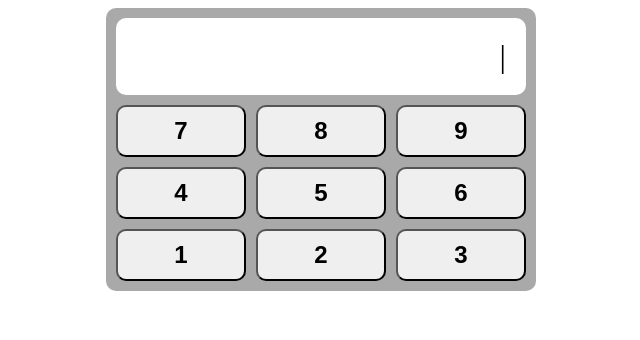
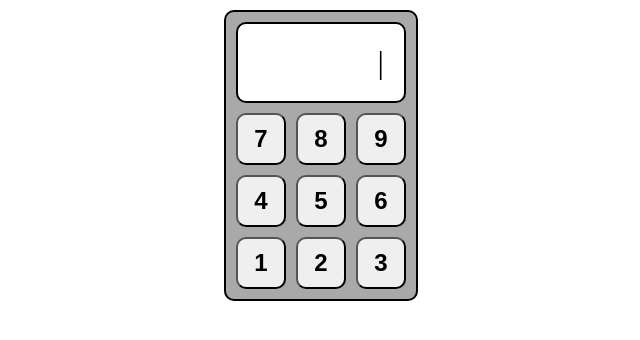
Before and after one commit to SVENTRIPIKAL/Odin-Calculator, a plain HTML site: page index.html in a window 1280 px wide. Shown: the whole page, without its empty margins (319-959 px from the left). Drawn offline with Linux system fonts and the light colour scheme.

Commit message:
Update style CSS

```diff
--- a/style/style.css
+++ b/style/style.css
@@ -21,7 +21,7 @@
 }
 
 button {
-    width: 130px;
+    width: 50px;
     font-size: x-large;
     font-weight: bold;
     border-radius: 10px;
@@ -35,7 +35,12 @@ button {
 
 body {
     display: flex;
+    margin: 10px;
     flex-direction: column;
     align-items: center;
     justify-content: center;
 }
+
+#calculator, #display {
+    border: 2px solid black;
+}
```
